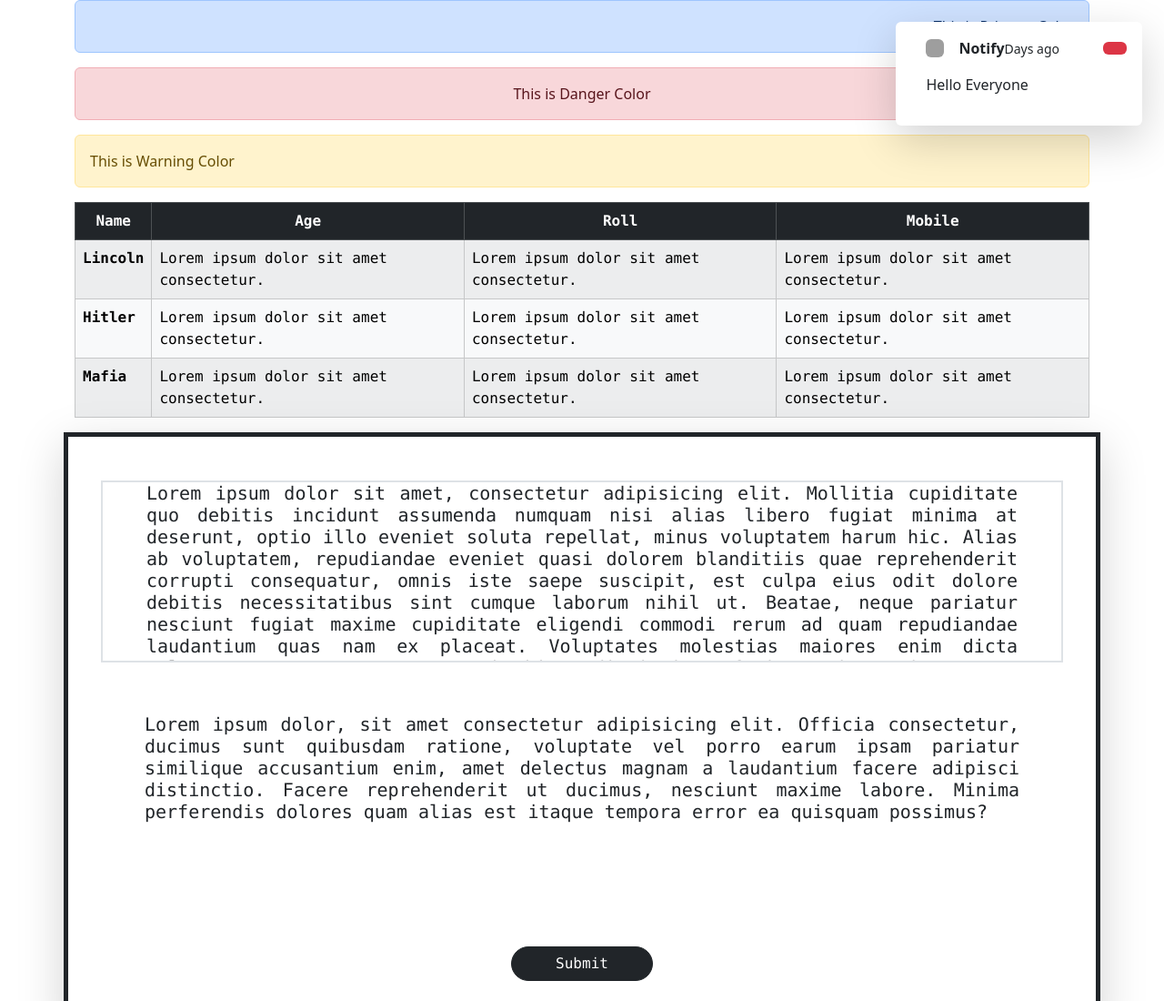
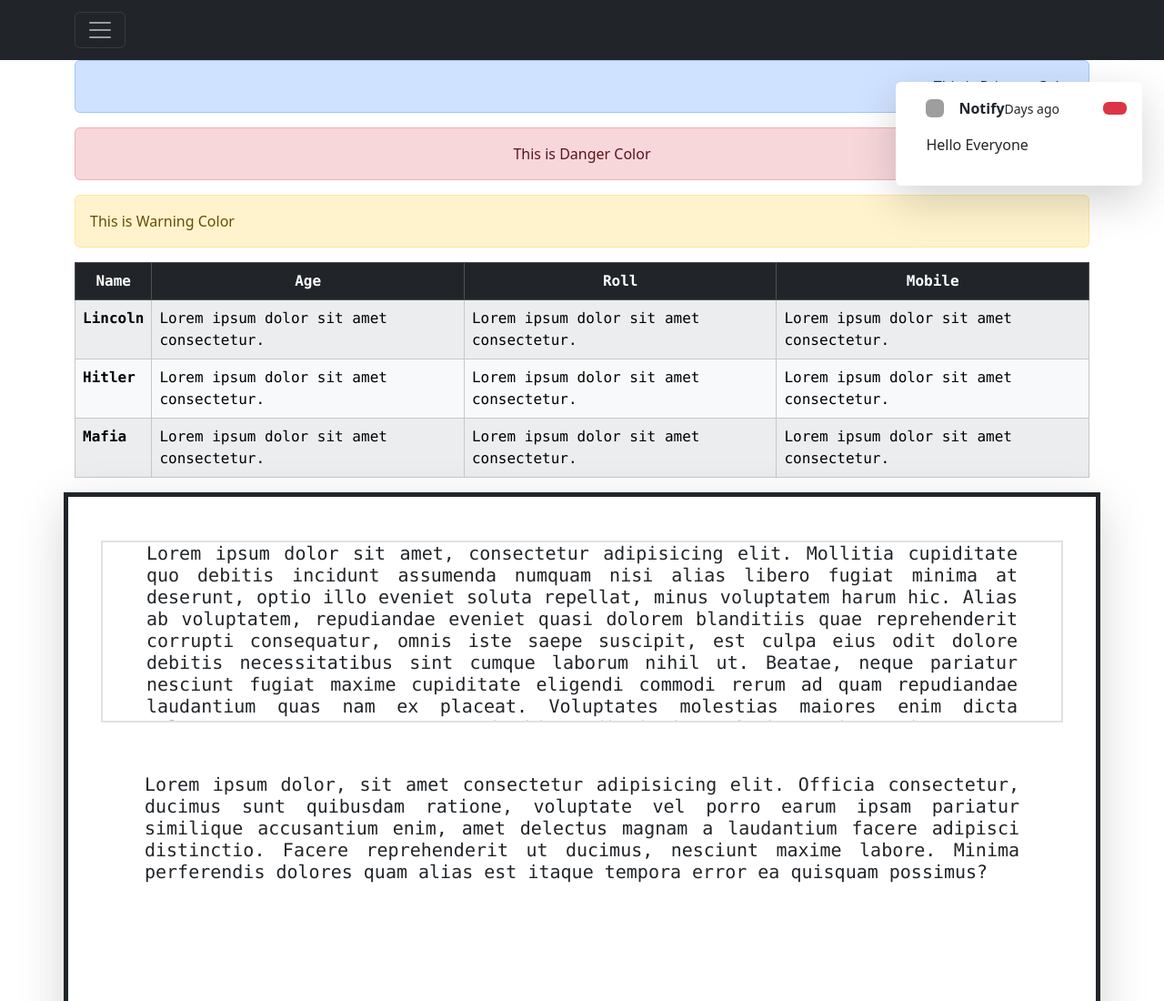
Before and after one commit to danielprinceD/Chat-Palace, a website: page bootstrap/index.html in a window 1280 px wide. Shown: the top 1100 px of the page at 91% size. Drawn offline with nearby package versions, Linux system fonts and the light colour scheme; grey boxes are pictures that could not be loaded.

Commit message:
feat:NavBar Bootstrap

```diff
--- a/bootstrap/index.html
+++ b/bootstrap/index.html
@@ -20,6 +20,20 @@
     }
   </style>
   <h1 class="d-block d-sm-none">Hello</h1>
+
+  <!-- Navbar -->
+
+  <nav class="navbar position-sticky top-0 z-3 navbar-dark bg-dark">
+    <div class="container">
+      <a href="#" class="navbar-brand">
+        <button class="navbar-toggler">
+          <span class="navbar-toggler-icon"></span>
+        </button>
+      </a>
+    </div>
+  </nav>
+
+
 
 <!-- Toast -->
 
```
